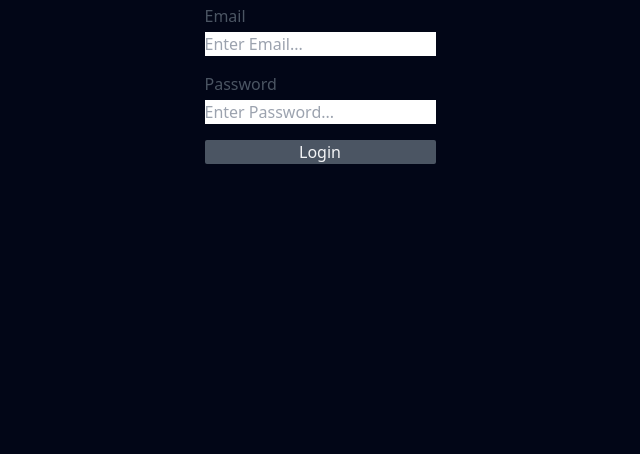
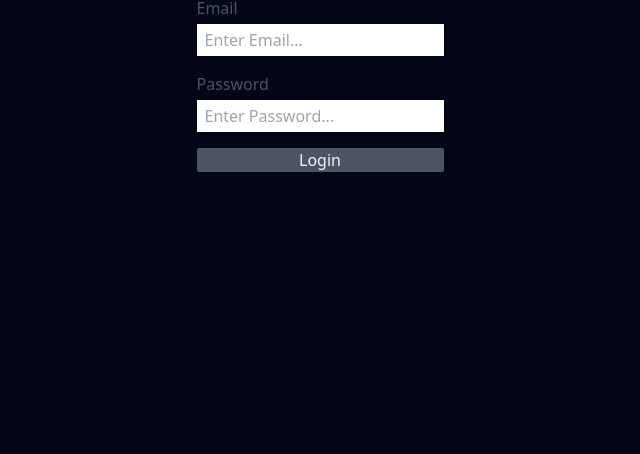
Before and after one commit to RafayMemon01/Tailwind-Practice, a website: page src/index.html in a window 1280 px wide. Shown: the part 346-800 px from the top of the page, without its empty margins (320-960 px from the left). Drawn offline with Linux system fonts and the light colour scheme.

Commit message:
form done

```diff
--- a/src/index.html
+++ b/src/index.html
@@ -10,14 +10,14 @@
     <h1 class="font-bold text-4xl text-gray-600 hover:text-gray-100 cursor-pointer">Hello! Rafay Here,</h1>
     <div class="flex flex-col justify-center items-center text-gray-600 gap-4">
         <div>
-            <label class="block hover:text-gray-100 cursor-pointer mb-1" for="email">Email</label>
-            <input type="email" placeholder="Enter Email..." id="email">
+            <label class="block hover:text-gray-100 cursor-pointer mb-1 "  for="email">Email</label>
+            <input type="email" class=" py-1 px-2" placeholder="Enter Email..." id="email">
         </div>
         <div>
-            <label class="block hover:text-gray-100 cursor-pointer mb-1" for="password">Password</label>
-            <input type="password" placeholder="Enter Password..." id="password">
+            <label class="block hover:text-gray-100 cursor-pointer mb-1 " for="password">Password</label>
+            <input type="password" class=" py-1 px-2" placeholder="Enter Password..." id="password">
         </div>
-        <button class="bg-gray-600 hover:bg-gray-100 hover:text-gray-600 transition-colors ease-in-out delay-150 w-full text-gray-100 rounded-sm">Login</button>
+        <button class="bg-gray-600 hover:bg-gray-100 hover:text-gray-600 transition-colors ease-in-out delay-5000 w-full text-gray-100 rounded-sm">Login</button>
     </div>
 </body>
 </html>
```
Also changed, not shown: src/output.css.
